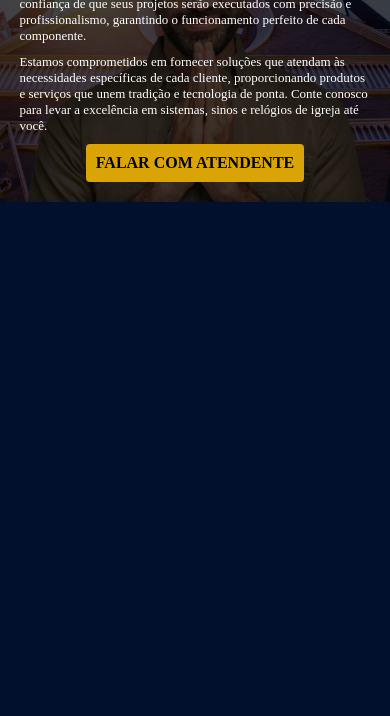
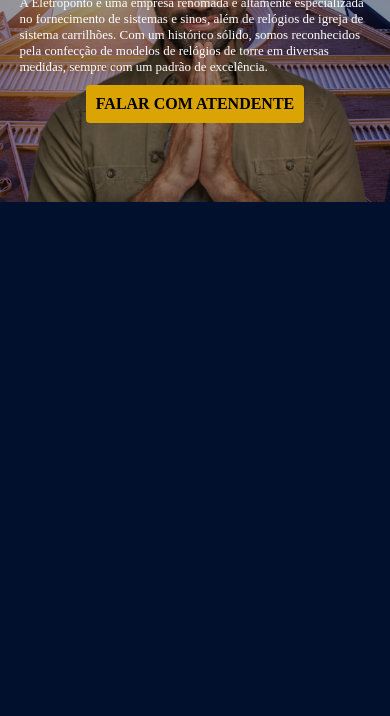
Before and after one commit to forcaweb/site-relogio-de-igreja, a plain HTML site: page index.html in a window 390 px wide. Shown: the part 128-844 px from the top of the page. Drawn offline with Linux system fonts and the light colour scheme.

Commit message:
at2710202312

```diff
--- a/css/style.css
+++ b/css/style.css
@@ -104,7 +104,7 @@ body {
 }
 
 .container .header-welcome .box-content .dialog p{
-    font-size: 15px;
+    font-size: 16px;
     color: var(--white);
 }
 
@@ -119,6 +119,7 @@ body {
         position: relative;
         width: 100%;
         object-fit: cover;
+        min-height: 100% !important;
     }
 
     .container .header-welcome .box-content:nth-child(1){
@@ -126,11 +127,12 @@ body {
         bottom: 0;
         left: 0;
         z-index: 1000;
-        width: 100%;
+        height: 100%;
     }
 
     .container .header-welcome .box-content:nth-child(1) .dialog{
-        background-color: #000000bb;
+        background-color: rgba(0, 0, 0, 0.4);
+        height: 100%;
         width: 100%;
     }
 
--- a/index.html
+++ b/index.html
@@ -31,9 +31,6 @@
                     <h1>Rélogio de igrejas</h1>
                     <p>A Eletroponto é uma empresa renomada e altamente especializada no fornecimento de sistemas e sinos, além de relógios de igreja de sistema carrilhões. Com um histórico sólido, somos reconhecidos pela confecção de modelos de relógios de torre em diversas medidas, sempre com um padrão de excelência.</p>
 
-                    <p>Nossa especialidade vai além da produção. Oferecemos serviços de montagem de alta qualidade, contando com uma equipe de mão de obra altamente qualificada. Com a Eletroponto, você pode ter a confiança de que seus projetos serão executados com precisão e profissionalismo, garantindo o funcionamento perfeito de cada componente.</p>
-
-                    <p>Estamos comprometidos em fornecer soluções que atendam às necessidades específicas de cada cliente, proporcionando produtos e serviços que unem tradição e tecnologia de ponta. Conte conosco para levar a excelência em sistemas, sinos e relógios de igreja até você.</p>
                     <li>
                         <a href="https://api.whatsapp.com/send?phone=5584999116261&text=Ol%C3%A1,%20fiquei%20interessado%20em%20seu%20produto.%20Venho%20atrav%C3%A9s%20do%20seu%20site:%20relogiodeigreja.com.br." target="_blank" title="Falar com um atendente">Falar com atendente</a>
                     </li>
```
